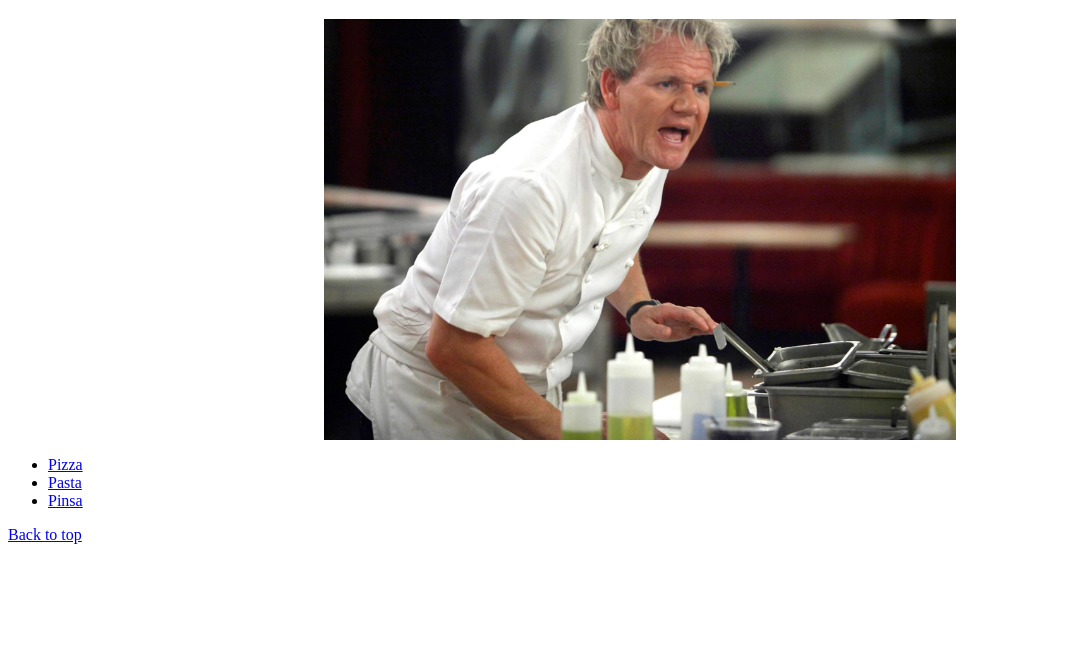
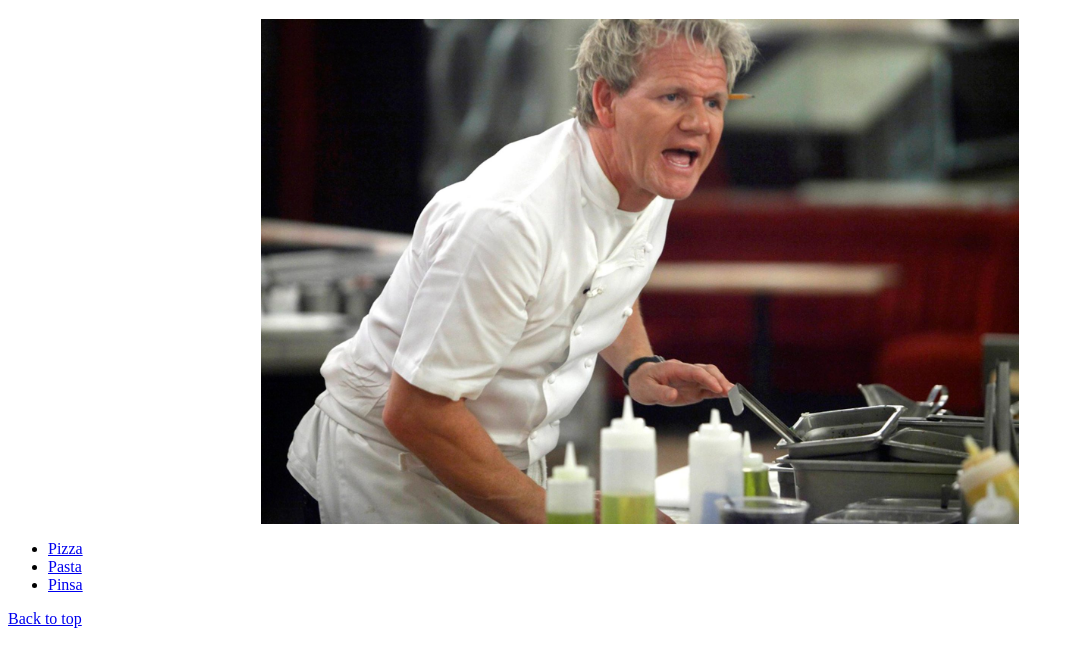
Before and after one commit to valentinhimself/odin-recipes, a plain HTML site: page index.html in a window 1280 px wide. Shown: the part 61-728 px from the top of the page, without its empty margins (0-1074 px from the left). Drawn offline with Linux system fonts and the light colour scheme.

Commit message:
typo and img sizing

```diff
--- a/css/style.css
+++ b/css/style.css
@@ -10,5 +10,9 @@ img {
     display: block;
     margin-left: auto;
     margin-right: auto;
-    width: 50%;
+    width: 25%;
+    height: auto;
   }
+.ramsay {
+    width: 60%;
+}
--- a/index.html
+++ b/index.html
@@ -9,7 +9,7 @@
 </head>
 <body>
     <h1 id="top">Odin Recipes</h1>
-    <img src="./images/chef.jpeg" alt="Where's the lamb sauce?!" style="max-width:75%;">
+    <img src="./images/chef.jpeg" alt="Where's the lamb sauce?!" class="ramsay">
     <ul>
         <li><a href="./recipes/pizza.html">Pizza</a></li>
         <li><a href="./recipes/pasta.html">Pasta</a></li>
```
Also changed, not shown: recipes/pasta.html (+1 -1 lines).
